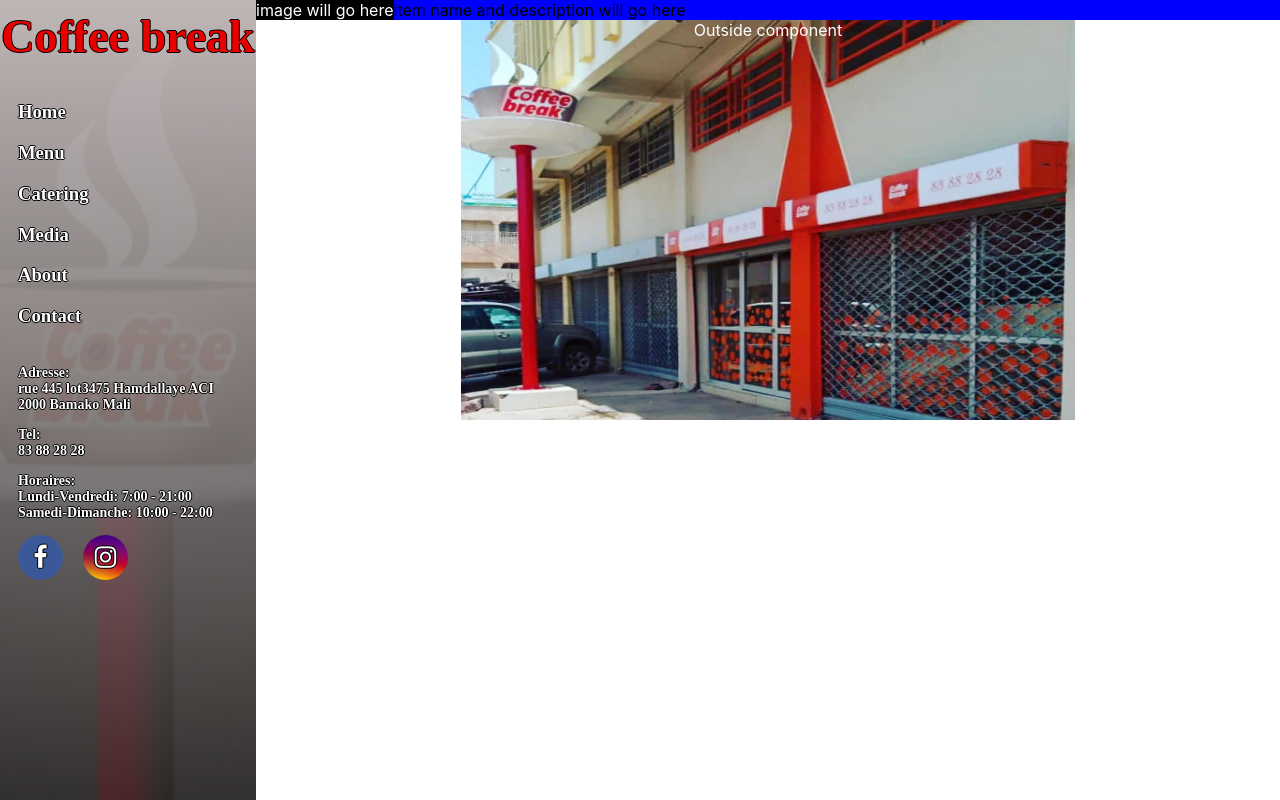
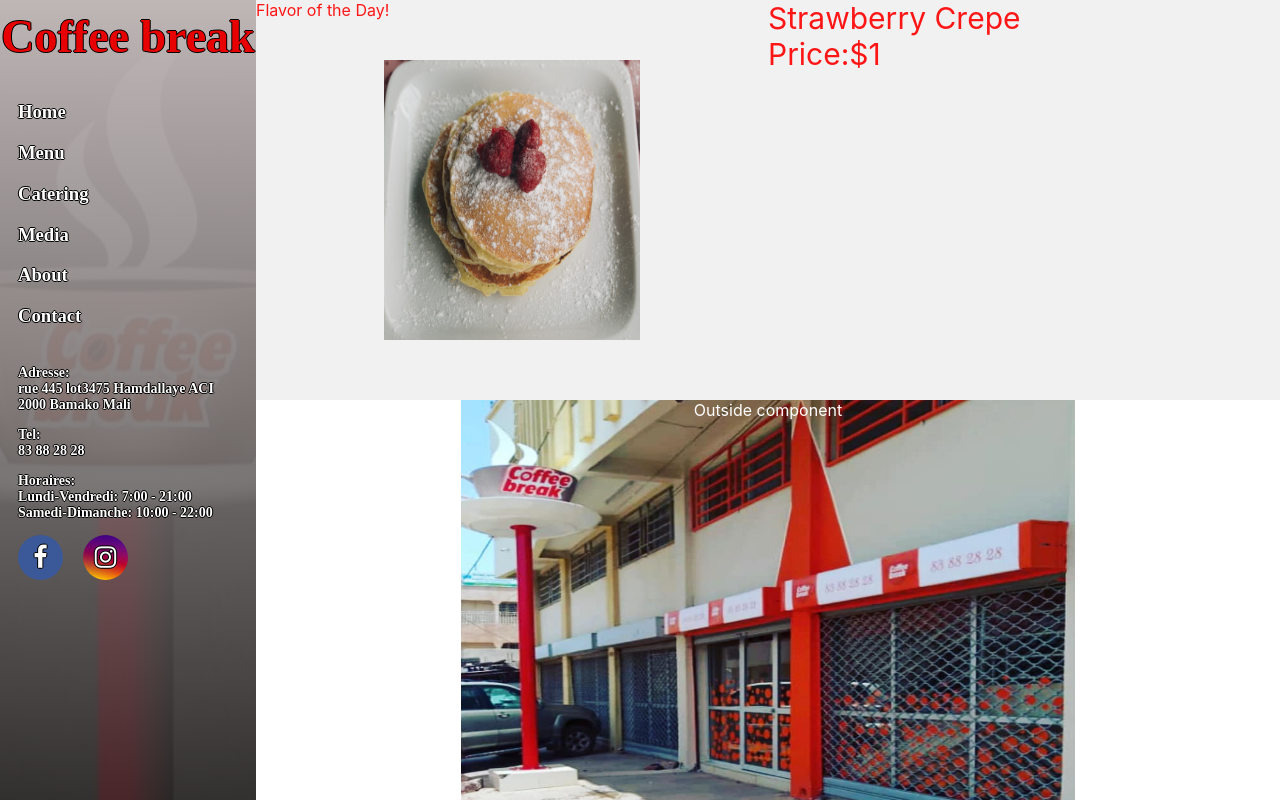
Before and after one commit to julioguzman19/CoffeeBreak, a React (Create React App) app in the folder my-app/: page / in a window 1280 px wide. Built offline with nearby package versions, Linux system fonts and the light colour scheme; a web font is replaced by a local one.

Commit message:
flavor of the day component aligned

```diff
--- a/my-app/src/components/Flavor/index.js
+++ b/my-app/src/components/Flavor/index.js
@@ -4,8 +4,11 @@
 function Flavor() {
     return (
         <div class="flavorComponentBackground">
-            <div id="flavorImage">image will go here</div>
-            <div id="flavorName">item name and description will go here</div>
+            <div id="flavorImage">Flavor of the Day!</div>
+            <div id="flavorName">
+                Strawberry Crepe
+                <br></br>Price:$1
+            </div>
         </div >
     );
 }
--- a/my-app/src/components/Flavor/style.css
+++ b/my-app/src/components/Flavor/style.css
@@ -1,11 +1,29 @@
 .flavorComponentBackground{
-    background-color:orangered;
+    background-color: rgb(241, 241, 241);
+    width:80%;
+    float:right; /*making flavor component be 80% of right side since Nav is 20%*/
 }
 #flavorImage{
-    background-color:black;
+    background-image:url(crepe.jpg);
+    background-size:50% 70%;
+    background-repeat: no-repeat;
+    background-position: center;
+    color: rgba(255, 0, 0, 0.911);
+    display:flex;
     float:left;
-    color:white;
+    height: 50vh;
+    text-align:right;
+    width:50%;
 }
 #flavorName{
-    background: blue;
+    /* background: blue; */
+    background-size:60% 100%;
+    background-repeat: no-repeat;
+    background-position: cover;
+    color: rgba(255, 0, 0, 0.911);
+    display:flex;
+    float:right;
+    font-size:30px;
+    height: 50vh;
+    width:50%;
 }
--- a/my-app/src/components/Outside/style.css
+++ b/my-app/src/components/Outside/style.css
@@ -7,4 +7,6 @@
     height: 50vh; /* 100% of viewport height */
     justify-content: center; /* centers content */
     color:white;
+    width:80%;
+    float:right;
 }
```
Also changed, not shown: my-app/src/components/Flavor/crepe.jpg (added).
